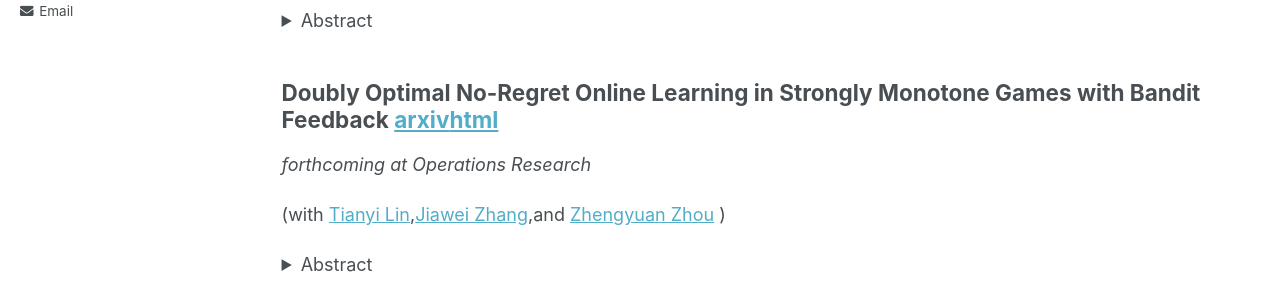
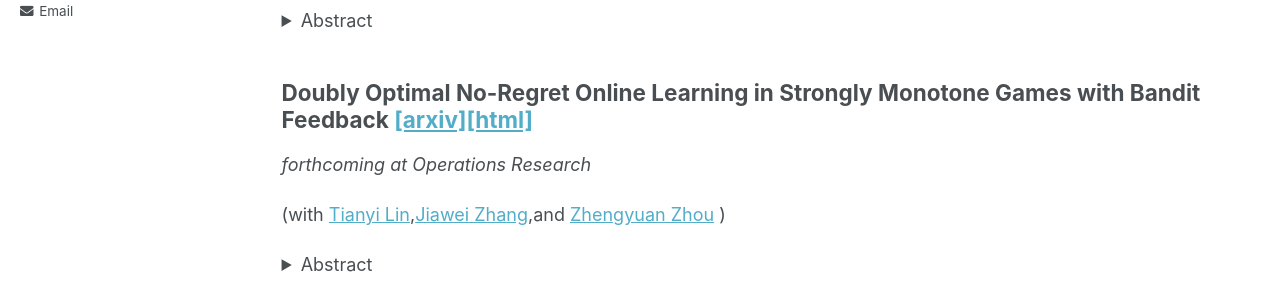
Before and after one commit to wenjiaba/wenjiaba.github.io, a Jekyll site: the page built from _pages/research.md, in a window 1280 px wide and 1187 px high. Shown: the part 520-820 px from the top of the window. Built offline with Jekyll 4.4.1, drawn with Linux system fonts in a browser that asks for light colours; formulas are drawn with MathJax 3.

```diff
--- a/_pages/research.md
+++ b/_pages/research.md
@@ -27,7 +27,7 @@ Sales Policies of a Virtual Assistant
 We study the implications of selling through a voice-based virtual assistant (VA). The seller has a set of products available and the VA decides on product ranking and pricing, seeking to maximize seller profit, consumer surplus, or total surplus. The consumer is impatient yet rational, seeking to maximize her expected utility. The VA presents the products sequentially. Once a product is presented and priced, the consumer evaluates it and decides whether to purchase it. The consumer's valuation comprises a pre-evaluation value which is common knowledge and a private post-evaluation component. We solve for the equilibria and develop efficient algorithms for implementing the solution. We examine the effects of information asymmetry on the outcomes and study how incentive misalignment depends on the private valuation distributions.
 </blockquote></details>
 
-Doubly Optimal No-Regret Online Learning in Strongly Monotone Games with Bandit Feedback [arxiv](https://arxiv.org/abs/2112.02856)[html](https://pubsonline.informs.org/doi/10.1287/opre.2021.0445)
+Doubly Optimal No-Regret Online Learning in Strongly Monotone Games with Bandit Feedback [[arxiv]](https://arxiv.org/abs/2112.02856)[[html]](https://pubsonline.informs.org/doi/10.1287/opre.2021.0445)
 -----
 *forthcoming at Operations Research*
 
```
